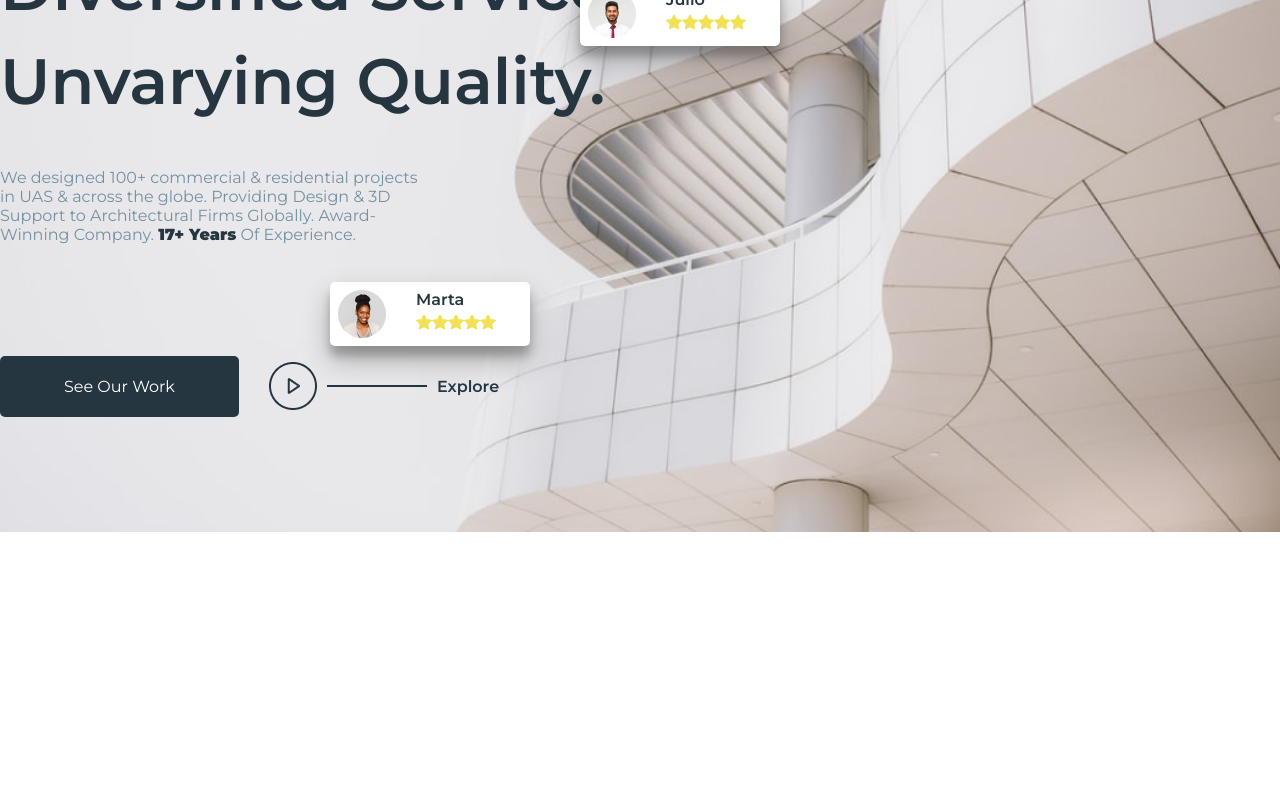
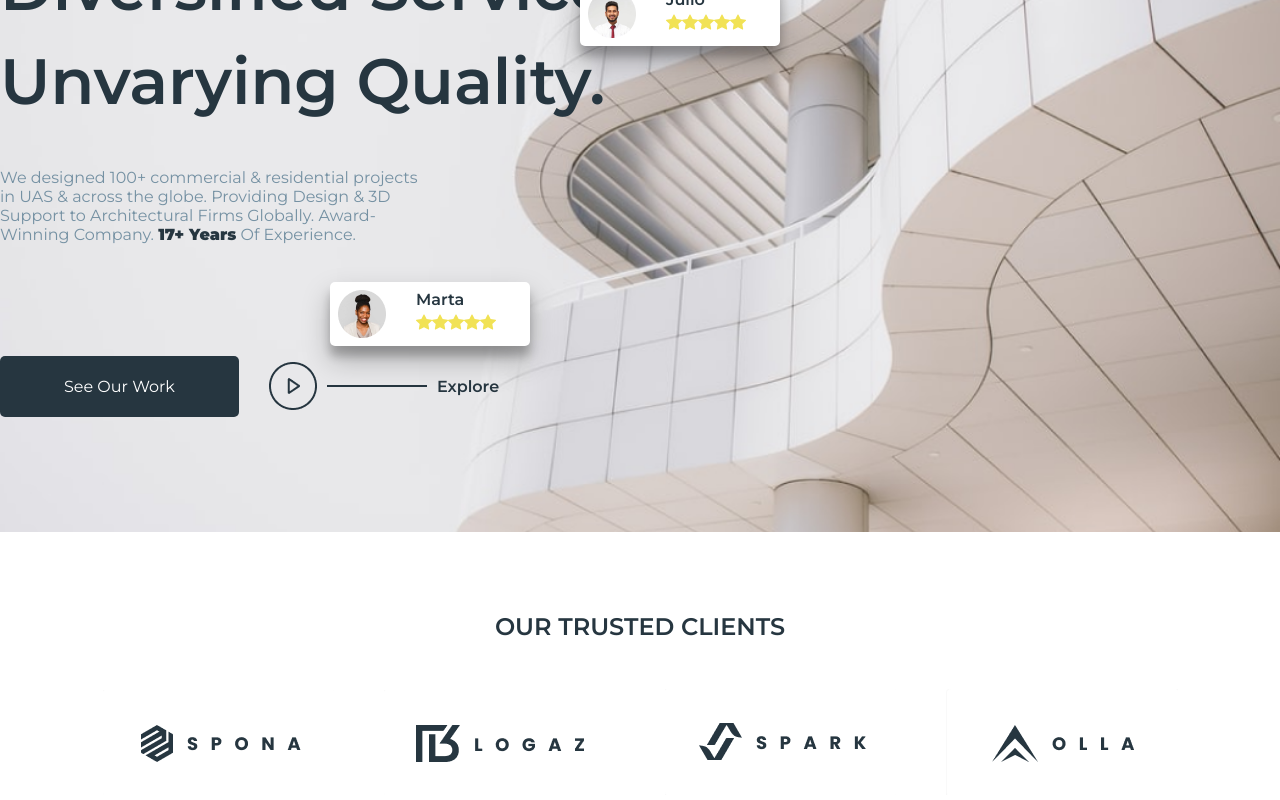
Before and after one commit to henriquepx/construction-company, a React (Vite) app: page / in a window 1280 px wide. Shown: the part 268-1068 px from the top of the page. Before the commit the page ends 845 px from the top, so only its background shows below. Built offline with nearby package versions, Linux system fonts and the light colour scheme.

Commit message:
feat: company sections

```diff
--- a/src/App.jsx
+++ b/src/App.jsx
@@ -1,5 +1,6 @@
 import Header from "./sections/Header"
 import Main from "./sections/Main"
+import SectionAchievementsClients from "./sections/SectionAchievementsClients"
 
 function App() {
 
@@ -7,6 +8,7 @@ function App() {
     <>
       <Header />
       <Main />
+      <SectionAchievementsClients />
     </>
   )
 }
--- /dev/null
+++ b/src/sections/SectionAchievementsClients.jsx
@@ -0,0 +1,52 @@
+import styled from 'styled-components'
+
+const SectionContainer = styled.div`
+    height: 100vh;
+`
+const SizeSectionAchCli = styled.div`
+    max-width: 1400px;
+    width: 100%;
+    margin: 0 auto;
+`
+
+const TitleTrustedClients = styled.h1`
+    font-family: var(--font);
+    color: var(--color-one);
+    font-weight: 600;
+    font-size: 1.5rem;
+    text-transform: uppercase;
+    text-align: center;
+    margin: 5rem 0rem 3rem 0rem;
+`
+const DivImgsCompany = styled.div`
+    display: flex;
+    gap: 50px;
+    justify-content: center;
+    align-items: center;
+    flex-wrap: wrap;
+`
+
+
+const SectionAchievementsClients = () => {
+  return (
+    <SectionContainer>
+        <SizeSectionAchCli>
+            <div>
+
+            </div>
+
+            <div>
+                <TitleTrustedClients>Our Trusted Clients</TitleTrustedClients>
+                <DivImgsCompany>
+                    <img src="/company.png" alt="Spark" />
+                    <img src="/company2.png" alt="Logaz" />
+                    <img src="/company3.png" alt="Spona" />
+                    <img src="/company4.png" alt="Olla" />
+                </DivImgsCompany>
+            </div>
+        </SizeSectionAchCli>
+    </SectionContainer>
+  )
+}
+
+export default SectionAchievementsClients
```
